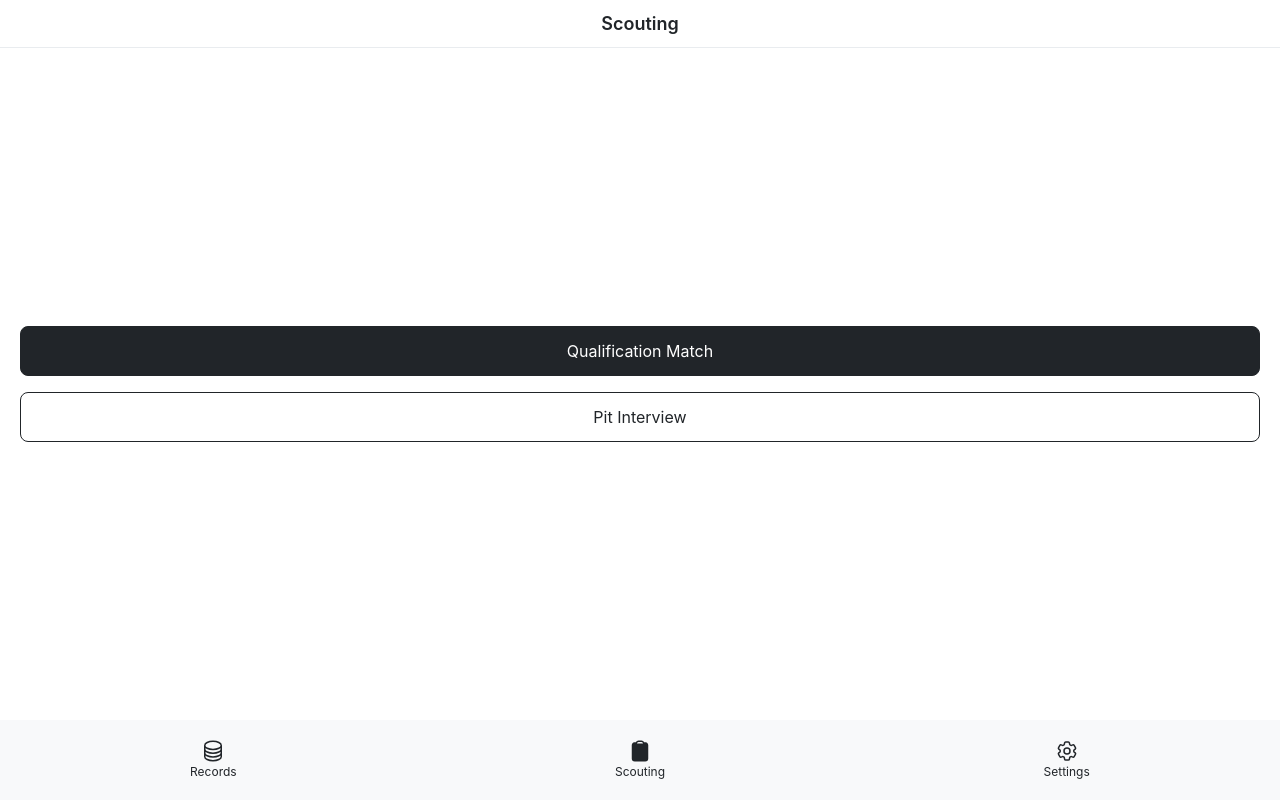
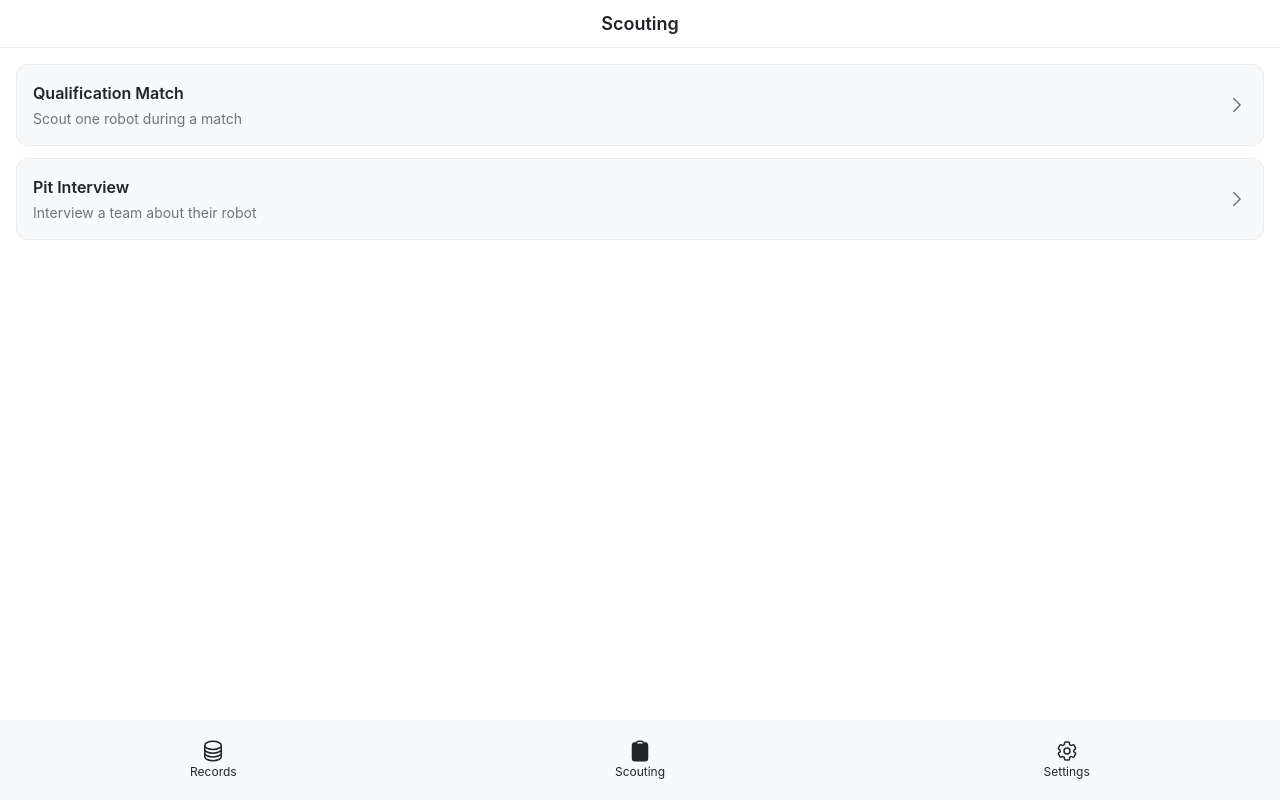
Before and after one commit to Bellevue-Wolverine-Robotics/Telescope, a React (Vite) app: page /scouting in a window 1280 px wide. Built offline with nearby package versions, Linux system fonts and the light colour scheme.

Commit message:
Show Scouting options as cards with draft indicator
Co-Authored-By: Claude Opus 5.5 <noreply@anthropic.com>

```diff
--- /dev/null
+++ b/src/components/ui/MenuCard.jsx
@@ -0,0 +1,23 @@
+import { Link } from 'react-router-dom';
+
+// Tappable card with a title, description and chevron (Scouting and Records menus).
+// Pass `to` to navigate, or `onClick` for an action.
+function MenuCard({ to, onClick, disabled, title, description, children }) {
+  const content = (
+    <>
+      <div className="flex-1 flex flex-col gap-1">
+        <span className="font-semibold">{title}</span>
+        <span className="text-sm text-[var(--color-muted)]">{description}</span>
+        {children}
+      </div>
+      <svg xmlns="http://www.w3.org/2000/svg" fill="none" viewBox="0 0 24 24" strokeWidth={2} stroke="currentColor" className="size-5 shrink-0 text-[var(--color-muted)]">
+        <path strokeLinecap="round" strokeLinejoin="round" d="m8.25 4.5 7.5 7.5-7.5 7.5" />
+      </svg>
+    </>
+  );
+
+  if (to) return <Link to={to} className="nav-card">{content}</Link>;
+  return <button type="button" onClick={onClick} disabled={disabled} className="nav-card text-left">{content}</button>;
+}
+
+export default MenuCard;
--- a/src/pages/Scouting.jsx
+++ b/src/pages/Scouting.jsx
@@ -1,16 +1,54 @@
-import { Link } from 'react-router-dom';
 import Layout from '../components/layout/Layout';
+import MenuCard from '../components/ui/MenuCard';
+import { PHASE_CONFIG } from '../lib/RecordData';
+
+const OPTIONS = [
+  {
+    to:          '/scouting/match',
+    title:       'Qualification Match',
+    description: 'Scout one robot during a match',
+    phase:       PHASE_CONFIG.Match,
+    draftKey:    'draftMatch',
+  },
+  {
+    to:          '/scouting/pit',
+    title:       'Pit Interview',
+    description: 'Interview a team about their robot',
+    phase:       PHASE_CONFIG.Pit,
+    draftKey:    'draftPit',
+  },
+];
+
+// The form saves a draft as soon as it opens, so only count it as in progress
+// once the scouter has moved past the first page or entered something.
+function hasDraft(phase, draftKey) {
+  let draft;
+  try { draft = JSON.parse(localStorage.getItem(draftKey)); } catch { return false; }
+  if (!draft) return false;
+  if ((draft.page ?? 0) > 0) return true;
+  return phase.form.pages.flatMap(p => p.questions).some(q => {
+    const v = draft.data?.[q.id];
+    if (v === undefined) return false;
+    if (q.type === 'counter') return v !== (q.min ?? 0);
+    if (q.type === 'switch')  return v !== false;
+    return v !== '';
+  });
+}
 
 function Scouting() {
   return (
     <Layout header="Scouting" tab={1}>
-      <div className="flex flex-col justify-center items-center h-full p-5">
-        <Link to="/scouting/match" className="btn-primary w-full m-2">
-          Qualification Match
-        </Link>
-        <Link to="/scouting/pit" className="btn-outline w-full m-2">
-          Pit Interview
-        </Link>
+      <div className="flex flex-col gap-3 p-4">
+        {OPTIONS.map(o => (
+          <MenuCard key={o.to} to={o.to} title={o.title} description={o.description}>
+            {hasDraft(o.phase, o.draftKey) && (
+              <span className="badge">
+                <span className="size-1.5 rounded-full bg-[var(--color-primary)]" />
+                Draft saved
+              </span>
+            )}
+          </MenuCard>
+        ))}
       </div>
     </Layout>
   );
```
